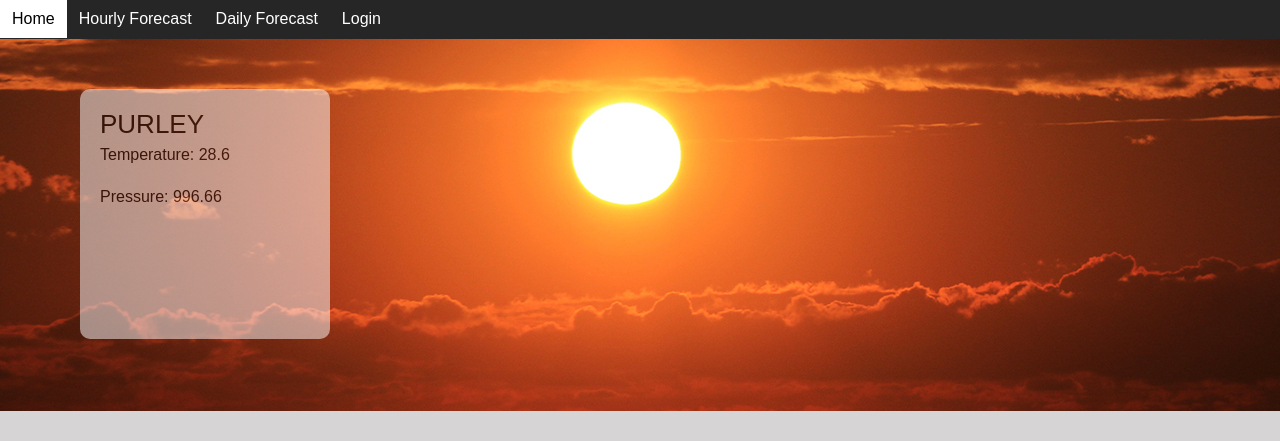
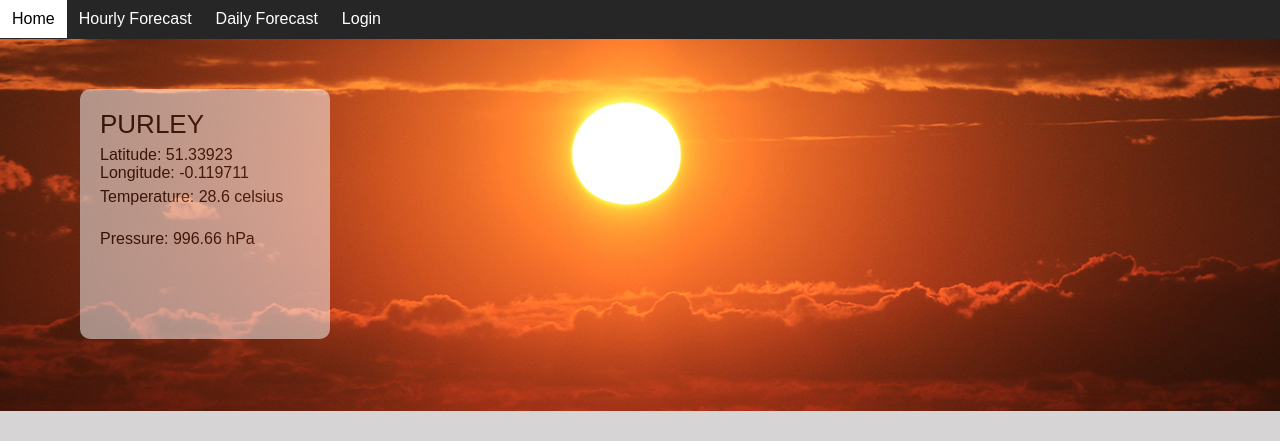
Before and after one commit to astronomyghost/WeatherStation, a Flask app: a page that uses templates/LocationTemplate.html in a window 1280 px wide; the page is wider, and only the part inside the window is pictured. Shown: the top 441 px of that part. Run offline with Flask 2, Linux system fonts and the light colour scheme; data comes from the database, SQL or seed files in the repository; both versions use the stored data as it was after the commit; some libraries are stand-ins or nearby versions.

Commit message:
Holiday work

```diff
--- a/Prediction.py
+++ b/Prediction.py
@@ -3,7 +3,6 @@ from PIL import Image
 import datetime
 import math
 import sqlite3 as sql
-import matplotlib.pyplot as plt
 
 class CloudCover:
     def __init__(self, fileName):
@@ -12,7 +11,7 @@ class CloudCover:
         self.refLoad = self.refImage.load()
         self.totalClear, self.totalCloud, self.coverPercentage = 0,0,0
         self.xMaximum, self.yMaximum = self.refImage.size
-        self.timestamp = datetime.datetime.now()
+        self.timestamp = datetime.datetime.now().strftime('%Y-%m-%d, %H:%M:%S')
     def calcCoverPercentage(self):
         self.coverPercentage = (self.totalCloud/(self.totalClear+self.totalCloud))*100
         return self.coverPercentage
@@ -53,20 +52,22 @@ class prediction:
     def grab(self, dataType, period):
         self.cur.execute('SELECT Timestamp, Value FROM Samples WHERE TypeID=? AND LocationID=?',(dataType, self.locationID,))
         dataset = self.cur.fetchall()
-        currentTime = datetime.datetime.now()
+        #currentTime = datetime.datetime.now()
+        currentTime = datetime.datetime.strptime('2022-08-15, 23:29:19', '%Y-%m-%d, %H:%M:%S')
         data = []
         time = []
         for i in range(len(dataset)):
             sampleTime = datetime.datetime.strptime(dataset[i][0], '%Y-%m-%d, %H:%M:%S')
             deltaTime = (sampleTime- currentTime).total_seconds()
-            if deltaTime >= -period and deltaTime < 0:
+            if deltaTime >= -period and deltaTime <= 0:
                 data.append(dataset[i][1])
                 time.append(dataset[i][0][12:20])
         return data, time
     def linearRegression(self, dataType, period):
         self.cur.execute('SELECT Timestamp, Value FROM Samples WHERE TypeID=? AND LocationID=?',(dataType, self.locationID,))
         dataset = self.cur.fetchall()
-        currentTime = datetime.datetime.now()
+        #currentTime = datetime.datetime.now()
+        currentTime = datetime.datetime.strptime('2022-08-15, 23:29:19', '%Y-%m-%d, %H:%M:%S')
         self.x_train, self.y_train = np.array([]), np.array([])
         for i in range(len(dataset)):
             sampleTime = datetime.datetime.strptime(dataset[i][0], '%Y-%m-%d, %H:%M:%S')
@@ -86,15 +87,9 @@ class prediction:
         if len(self.y_train) == 1:
             self.m = 0
             self.c = self.y_train[len(self.y_train)-1]
-            return self.y_train[len(self.y_train) - 1]
+            return self.y_train[len(self.y_train)-1]
         else:
             return "null"
-    def correlationCoefficient(self):
-        XY = np.sum(self.x_train*self.y_train)
-        XX = np.sum(self.x_train**2)
-        YY = np.sum(self.y_train**2)
-        coefficent = ((self.n*XY)-(np.sum(self.x_train)*np.sum(self.y_train)))/math.sqrt(((self.n*XX)-XX)*((self.n*YY)-YY))
-        return coefficent
     def hourPrediction(self, timeAfterHour):
         predictedTemp = self.m * (3600+(timeAfterHour*60)) + self.c
         return predictedTemp
@@ -123,7 +118,8 @@ def makeTimestamp(secondAccessed, minuteAccessed, hourAccessed, i, time):
 def appendValues(list, ID, period, dataset):
     latestValue = dataset.linearRegression(ID, period)
     time = []
-    timeAccessed = datetime.datetime.now().strftime("%H:%M:%S")
+    #timeAccessed = datetime.datetime.now().strftime("%H:%M:%S")
+    timeAccessed = datetime.datetime.strptime('2022-08-15, 23:29:19', '%Y-%m-%d, %H:%M:%S').strftime("%H:%M:%S")
     secondAccessed, minuteAccessed, hourAccessed = int(timeAccessed[6:8]), int(timeAccessed[3:5]), int(
         timeAccessed[0:2])
     if not (type(latestValue) is str):
--- a/main.py
+++ b/main.py
@@ -33,10 +33,9 @@ def locationPage(locationName):
 
 @app.route('/<locationName>/fetchData')
 def locationForecast(locationName):
-    print(locationName)
-    cur.execute("SELECT LocationID FROM Locations WHERE LocationName = ?", (locationName,))
-    locationID = cur.fetchall()
-    locationID = locationID[0][0]
+    cur.execute("SELECT LocationID, Latitude, Longitude FROM Locations WHERE LocationName = ?", (locationName,))
+    locationDetails = cur.fetchall()
+    locationID, latitude, longitude = locationDetails[0][0], locationDetails[0][1], locationDetails[0][2]
     cur.execute("SELECT TypeID FROM DataType")
     availableDataTypes = cur.fetchall()
     rfAvailableDataTypes = []  # Queries from the sql database are received as tuples so it must be refined to an ordinary list
@@ -45,7 +44,7 @@ def locationForecast(locationName):
     data, time, latestValues = minuteCast(locationID=locationID, cur=cur)
     jsonData = {'data': {"Temperature": data[0], "Humidity": data[1], "Pressure": data[2], "Cloud cover": data[3]},
                 'latestData' : {"Temperature": latestValues[0], "Humidity": latestValues[1], "Pressure": latestValues[2], "Cloud cover": latestValues[3]},
-                'time': tuple(time[0]), 'locationName': locationName}
+                'time': tuple(time[0]), 'location': {'locationName': locationName, 'latitude': latitude, 'longitude': longitude}}
     return jsonData
 
 @app.route('/UserPage/<userDetails>')
@@ -88,34 +87,68 @@ def registerRequest():
         else:
             return redirect(url_for('loginPage'))
 
+@app.route('/LocationReceiver', methods=['POST', 'GET'])
+def getSelectedLocation():
+    if request.method == 'POST':
+        locationName = request.form.get('locationSelect')
+        print(locationName)
+        if locationName == "none":
+            return redirect(url_for('home'))
+        else:
+            return redirect(url_for('locationPage', locationName=locationName))
+
+@app.route('/addLocation', methods=['POST', 'GET'])
+def addNewLocation():
+    if request.method == 'POST':
+        locationName = request.form.get('locationName')
+        try:
+            latitude, longitude = float(request.form.get('latitude')), float(request.form.get('longitude'))
+            if (latitude < 90 and latitude > -90) and (longitude < 180 and longitude > -180):
+                cur.execute("INSERT INTO Locations (LocationName, Latitude, Longitude) VALUES (?,?,?)",
+                            (locationName.upper(), latitude, longitude,))
+                conn.commit()
+                return "New location "+locationName+" added to database"
+            else:
+                return "Latitude or longitude is not in range of values"
+        except:
+            return "Latitude or longitude is not a valid data type (floats or integers only)"
+
 @app.route('/imageReceiver', methods=['POST', 'GET'])
 def receiveImage():
     if request.method == 'POST':
         locationName = request.form['location'].upper()
-        cur.execute("SELECT LocationID FROM Locations WHERE LocationName = ?",(locationName,))
-        locationID = cur.fetchall()
-        if len(locationID) > 0:
-            locationID = locationID[0][0]
-            username = request.form['hiddenUsername']
-            file = request.files['imageUpload']
-            setHome = False
-            if request.form.get('setHome'):
-                setHome = True
-            savePath = os.path.join("Images", datetime.datetime.now().strftime("%Y-%m-%d-%H%M%S")+".jpg")
-            file.save(savePath)
-            try:
-                #image analysis algorithm
-                percentageCover, condition, timestamp = imageAnalysisSequence(savePath, True)
-                cur.execute("SELECT DeviceID FROM RegisteredDevices WHERE Name=? AND Type='User'",(username,))
-                userID = cur.fetchall()[0][0]
-                cur.execute("INSERT INTO Samples (DeviceID, TypeID, LocationID, Timestamp, Value) VALUES (?,?,?,?,?)",(userID, 4, locationID, timestamp, percentageCover))
-                if setHome:
-                    cur.execute("UPDATE RegisteredDevices SET LocationID=? WHERE DeviceID=? ",(locationID, userID,))
-                conn.commit()
-            except:
-                return "Error, invalid file type"
+        username = request.form['hiddenUsername']
+        if locationName == "":
+            cur.execute("SELECT LocationID FROM RegisteredDevices WHERE Name = ?",(username,))
+            locationID = cur.fetchall()
+            if len(locationID) > 0:
+                locationID = locationID[0][0]
+            else:
+                return "Not a valid location name"
         else:
-            return "Location does not exist in database, please add location"
+            cur.execute("SELECT LocationID FROM Locations WHERE LocationName = ?",(locationName,))
+            locationID = cur.fetchall()
+            if len(locationID) > 0:
+                locationID = locationID[0][0]
+            else:
+                return "Not a valid location name"
+        file = request.files['imageUpload']
+        setHome = False
+        if request.form.get('setHome'):
+            setHome = True
+        savePath = os.path.join("Images", datetime.datetime.now().strftime("%Y-%m-%d-%H%M%S")+".jpg")
+        file.save(savePath)
+        try:
+            #image analysis algorithm
+            percentageCover, condition, timestamp = imageAnalysisSequence(savePath, True)
+            cur.execute("SELECT DeviceID FROM RegisteredDevices WHERE Name=? AND Type='User'",(username,))
+            userID = cur.fetchall()[0][0]
+            cur.execute("INSERT INTO Samples (DeviceID, TypeID, LocationID, Timestamp, Value) VALUES (?,?,?,?,?)",(userID, 4, locationID, timestamp, percentageCover))
+            if setHome:
+                cur.execute("UPDATE RegisteredDevices SET LocationID=? WHERE DeviceID=? ",(locationID, userID,))
+            conn.commit()
+        except:
+            return "Error, invalid file type"
         return "File upload finished, info : "+str(percentageCover)+" "+condition
 
 @app.route('/DataReceiver', methods=['POST', 'GET'])
@@ -144,15 +177,5 @@ def appendData():
         else:
             return "Station not registered"
 
-@app.route('/LocationReceiver', methods=['POST', 'GET'])
-def getSelectedLocation():
-    if request.method == 'POST':
-        locationName = request.form.get('locationSelect')
-        print(locationName)
-        if locationName == "none":
-            return redirect(url_for('home'))
-        else:
-            return redirect(url_for('locationPage', locationName=locationName))
-
 if __name__ == "__main__":
     app.run(host="0.0.0.0", debug=False)
--- a/static/styles/userPageGraphics.css
+++ b/static/styles/userPageGraphics.css
@@ -17,6 +17,11 @@
     position: relative;
 }
 
+.statistics h2{
+    left:20px;
+    position: relative;
+}
+
 .statistics input{
     left: 20px;
     position: relative;
--- a/templates/LocationTemplate.html
+++ b/templates/LocationTemplate.html
@@ -14,6 +14,7 @@
 	<div class="navbackground"></div>
 	<div class="summaryBox">
 		<a id="location"></a>
+		<p id="latLong" class="info"></p>
 		<p id = "temperature" class="info"></p>
 		<p id = "pressure" class="info"></p>
 	</div>
@@ -26,7 +27,8 @@
 		google.charts.setOnLoadCallback(loadDataForChart);
 		var temperatureValue = document.getElementById("temperature");
 		var pressureValue = document.getElementById("pressure");
-		var locationDisplay = document.getElementById("location");
+		var locationNameDisplay = document.getElementById("location");
+		var latLongDisplay = document.getElementById("latLong");
 		var locationName = {{ locationName|tojson }}
 		function drawChart(dataType, time, typeName, chart) {
         	var data = new google.visualization.DataTable();
@@ -54,9 +56,10 @@
 					var data = jsonData;
 					drawChart(data.data.Temperature,data.time, "Temperature", "chartTemperature");
 					drawChart(data.data.Pressure,data.time,"Pressure", "chartPressure");
-					temperatureValue.innerHTML = "Temperature: "+data.latestData.Temperature
-					pressureValue.innerHTML = "Pressure: "+data.latestData.Pressure
-					locationDisplay.innerHTML = data.locationName
+					temperatureValue.innerHTML = "Temperature: "+data.latestData.Temperature+" celsius";
+					pressureValue.innerHTML = "Pressure: "+data.latestData.Pressure+" hPa";
+					locationNameDisplay.innerHTML = data.location.locationName;
+					latLongDisplay.innerHTML = "Latitude: "+data.location.latitude+"<br>Longitude: "+data.location.longitude;
 				});
 		}
 		function returnLocation(){
```
Also changed, not shown: templates/UserPage.html (+9 -0 lines), Images/2022-08-26-001917.jpg (added), Images/2022-08-26-002824.jpg (added), Images/2022-08-26-002904.jpg (added), Users.db, 2 other files.
